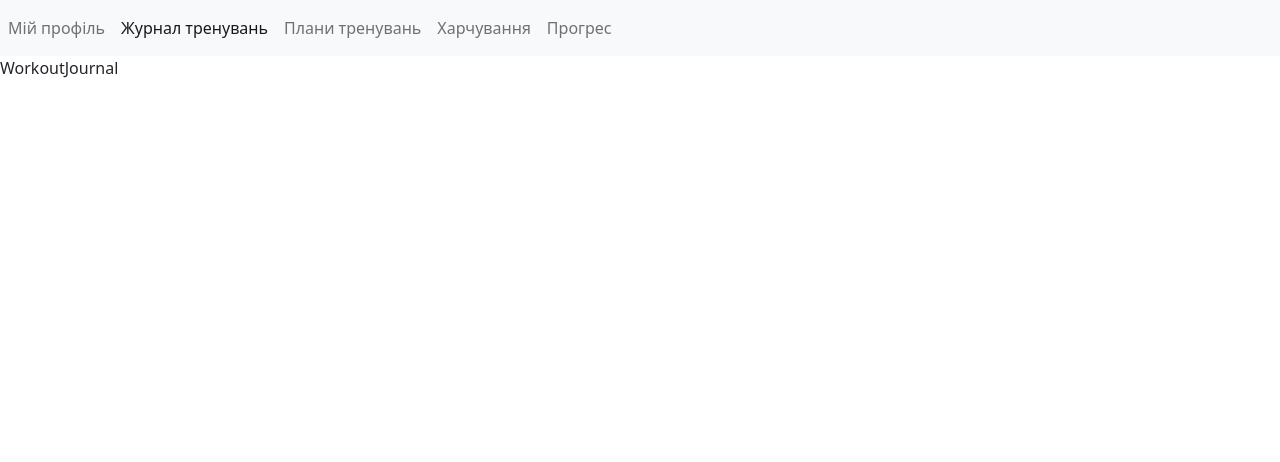
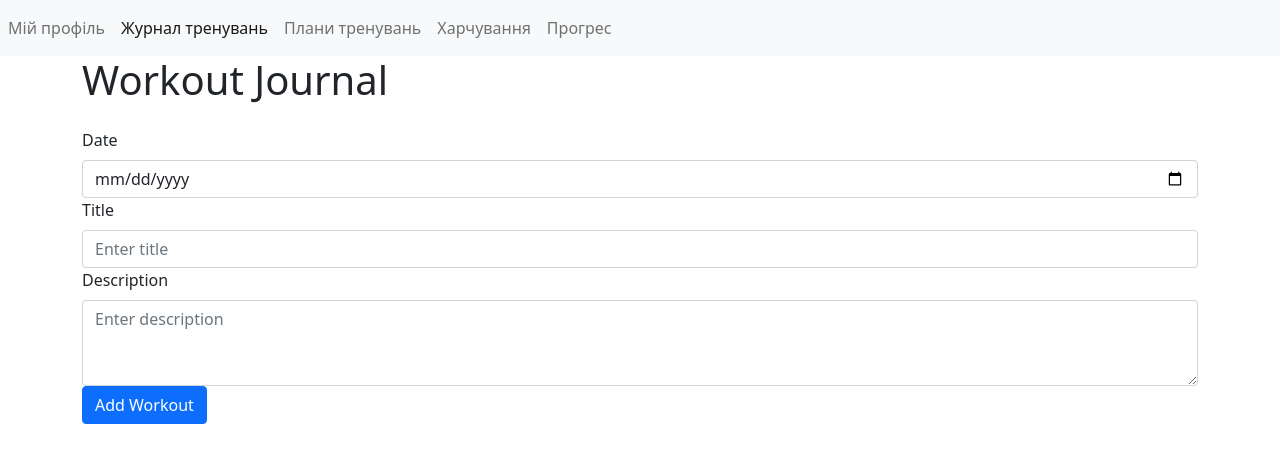
Before and after one commit to VladyslavOlegovich/fitness-app-react-redux-typescript, a React (Vite) app: page /journal in a window 1280 px wide. Shown: the top 462 px of the page. Built offline with nearby package versions, Linux system fonts and the light colour scheme.

Commit message:
develop component WorkoutJournal

```diff
--- a/index.html
+++ b/index.html
@@ -16,6 +16,7 @@
   <script src="https://cdn.jsdelivr.net/npm/bootstrap@5.1.3/dist/js/bootstrap.bundle.min.js"
     integrity="sha384-ka7Sk0Gln4gmtz2MlQnikT1wXgYsOg+OMhuP+IlRH9sENBO0LRn5q+8nbTov4+1p"
     crossorigin="anonymous"></script>
+
 </body>
 
 </html>
--- a/package.json
+++ b/package.json
@@ -18,6 +18,7 @@
     "react": "^18.2.0",
     "react-bootstrap": "^2.7.4",
     "react-dom": "^18.2.0",
+    "react-icons": "^4.9.0",
     "react-redux": "^8.0.7",
     "react-router-dom": "^6.12.1",
     "redux": "^4.2.1",
--- a/src/components/Home/Home.tsx
+++ b/src/components/Home/Home.tsx
@@ -3,7 +3,8 @@ import { Container, Row, Col, Image, Form, Button } from "react-bootstrap";
 import { useDispatch, useSelector } from "react-redux";
 import { RootState } from "../../store/reducers";
 import { changePhoto, changeUserData } from "../../store/actions/userActions";
-const Home = () => {
+
+const Home: React.FC = () => {
   const dispatch = useDispatch();
   const user = useSelector((state: RootState) => state.user);
 
--- a/src/components/WorkoutJournal/WorkoutJournal.tsx
+++ b/src/components/WorkoutJournal/WorkoutJournal.tsx
@@ -1,4 +1,128 @@
-export const WorkoutJournal = () => {
-  return <div>WorkoutJournal</div>;
+import React, { useState } from "react";
+import { FaTimes } from "react-icons/fa";
+import {
+  Container,
+  Row,
+  Col,
+  Card,
+  Button,
+  Modal,
+  Form,
+} from "react-bootstrap";
+import { useDispatch, useSelector } from "react-redux";
+import { RootState } from "../../store/reducers";
+import { addWorkout } from "../../store/actions/workoutJournalActions";
+import { WorkoutData } from "../../store/reducers/workoutJournalReducer";
+
+const WorkoutJournal: React.FC = () => {
+  const dispatch = useDispatch();
+  const workout = useSelector((state: RootState) => state.workout);
+
+  const [workouts, setWorkouts] = useState<WorkoutData[]>([]);
+  const [selectedWorkout, setSelectedWorkout] = useState(null);
+  const [showModal, setShowModal] = useState(false);
+  const [date, setDate] = useState(workout.date);
+  const [title, setTitle] = useState(workout.title);
+  const [description, setDescription] = useState(workout.description);
+
+  const handleAddWorkout = (e: React.FormEvent) => {
+    e.preventDefault();
+    const workoutData = {
+      workouts,
+      date,
+      title,
+      description,
+    };
+
+    dispatch(addWorkout(workoutData));
+    console.log(workoutData);
+    setWorkouts([...workouts, workoutData]);
+    setDate("");
+    setTitle("");
+    setDescription("");
+  };
+
+  const handleCardClick = (workout) => {
+    setSelectedWorkout(workout);
+    setShowModal(true);
+  };
+
+  const handleCloseModal = () => {
+    setShowModal(false);
+  };
+
+  return (
+    <Container>
+      <h1>Workout Journal</h1>
+
+      {/* Форма додавання тренування */}
+      <Row className="my-4">
+        <Col>
+          <Form onSubmit={handleAddWorkout}>
+            <Form.Group controlId="formDate">
+              <Form.Label>Date</Form.Label>
+              <Form.Control
+                type="date"
+                value={date}
+                onChange={(e) => setDate(e.target.value)}
+              />
+            </Form.Group>
+            <Form.Group controlId="formTitle">
+              <Form.Label>Title</Form.Label>
+              <Form.Control
+                type="text"
+                placeholder="Enter title"
+                value={title}
+                onChange={(e) => setTitle(e.target.value)}
+              />
+            </Form.Group>
+            <Form.Group controlId="formDescription">
+              <Form.Label>Description</Form.Label>
+              <Form.Control
+                as="textarea"
+                rows={3}
+                placeholder="Enter description"
+                value={description}
+                onChange={(e) => setDescription(e.target.value)}
+              />
+            </Form.Group>
+            <Button variant="primary" type="submit">
+              Add Workout
+            </Button>
+          </Form>
+        </Col>
+      </Row>
+
+      {/* Список карток-тренувань */}
+      <Row>
+        {workout.workouts.map((workout, index) => (
+          <Col key={index} md={4} className="my-2">
+            <Card onClick={() => handleCardClick(workout)}>
+              <Card.Body>
+                {workout.date} {workout.title} {workout.description}
+              </Card.Body>
+              <Button variant="link" className="text-danger">
+                <FaTimes />
+              </Button>
+            </Card>
+          </Col>
+        ))}
+      </Row>
+
+      {/* Модальне вікно для детальної інформації про тренування */}
+      <Modal show={showModal} onHide={handleCloseModal}>
+        <Modal.Header closeButton>
+          <Modal.Title>Workout Details</Modal.Title>
+        </Modal.Header>
+        <Modal.Body>{/* Детальна інформація про тренування */}</Modal.Body>
+        <Modal.Footer>
+          <Button variant="secondary" onClick={handleCloseModal}>
+            Close
+          </Button>
+        </Modal.Footer>
+      </Modal>
+    </Container>
+  );
 };
+
 export default WorkoutJournal;
--- /dev/null
+++ b/src/store/actions/workoutJournalActions.ts
@@ -0,0 +1,19 @@
+import { workoutJournalState } from "../reducers/workoutJournalReducer";
+
+export const ADD_WORKOUT = "ADD_WORKOUT";
+
+export interface AddWorkoutAction {
+  type: typeof ADD_WORKOUT;
+  payload: {
+    date: string;
+    title: string;
+    description: string;
+  };
+}
+
+export const addWorkout = (
+  workoutData: workoutJournalState
+): AddWorkoutAction => ({
+  type: ADD_WORKOUT,
+  payload: workoutData,
+});
--- a/src/store/reducers/index.ts
+++ b/src/store/reducers/index.ts
@@ -1,8 +1,10 @@
 import { combineReducers } from "redux";
 import { userReducer } from "./userReducer";
+import { workoutJournalReducer } from "./workoutJournalReducer";
 
 export const rootReducer = combineReducers({
   user: userReducer,
+  workout: workoutJournalReducer,
 });
 
 export type RootState = ReturnType<typeof rootReducer>;
--- /dev/null
+++ b/src/store/reducers/workoutJournalReducer.ts
@@ -0,0 +1,36 @@
+import {
+  ADD_WORKOUT,
+  AddWorkoutAction,
+} from "../actions/workoutJournalActions";
+
+export interface workoutJournalState {
+  workouts: WorkoutData[];
+  date: string;
+  title: string;
+  description: string;
+}
+export interface WorkoutData {
+  date: string;
+  title: string;
+  description: string;
+}
+type WorkoutAction = AddWorkoutAction;
+
+const initialState: workoutJournalState = {
+  workouts: [],
+  date: "",
+  title: "",
+  description: "",
+};
+
+export const workoutJournalReducer = (
+  state = initialState,
+  action: WorkoutAction
+) => {
+  switch (action.type) {
+    case ADD_WORKOUT:
+      return { ...state, workouts: [...state.workouts, action.payload] };
+    default:
+      return state;
+  }
+};
```
Also changed, not shown: 1 other file (tests, documents, lock files or other folders).
